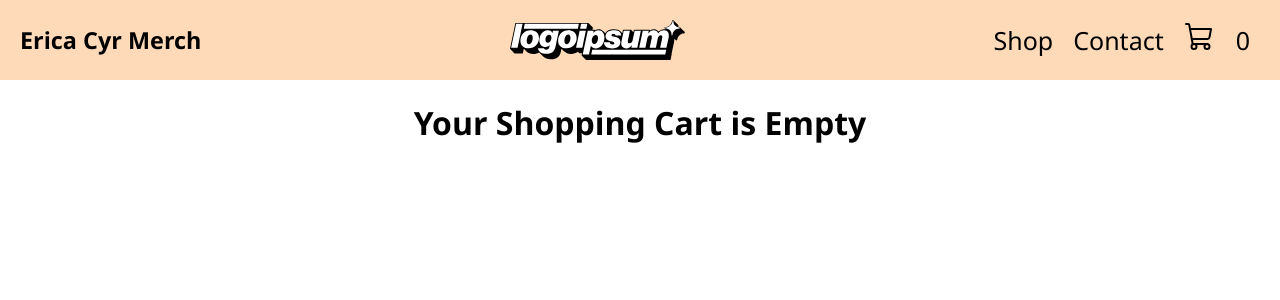
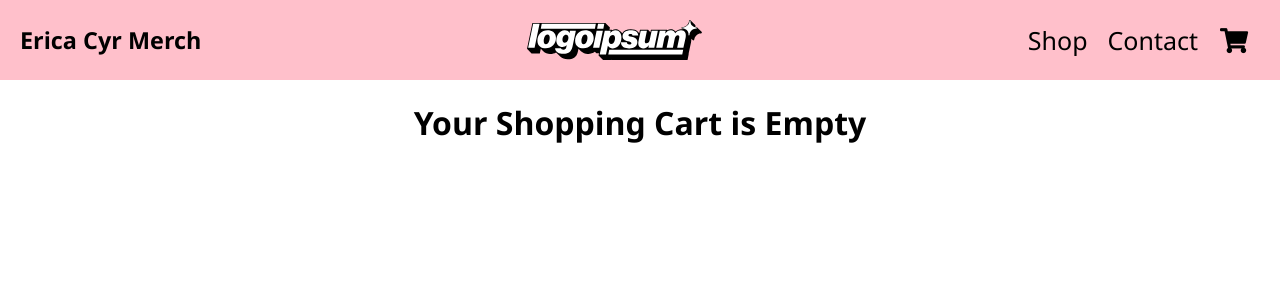
Before and after one commit to lucian716/erica-cyr-merch, a React (Create React App) app: page /cart in a window 1280 px wide. Shown: the top 300 px of the page. Built offline with nearby package versions, Linux system fonts and the light colour scheme.

Commit message:
cart icon quantity

```diff
--- a/public/index.html
+++ b/public/index.html
@@ -3,6 +3,7 @@
   <head>
     <meta charset="utf-8" />
     <link rel="icon" href="%PUBLIC_URL%/favicon.ico" />
+  <link href="https://cdnjs.cloudflare.com/ajax/libs/font-awesome/5.15.4/css/all.min.css" rel="stylesheet">
     <meta name="viewport" content="width=device-width, initial-scale=1" />
     <meta name="theme-color" content="#000000" />
     <meta
--- a/src/components/navbar.css
+++ b/src/components/navbar.css
@@ -1,7 +1,7 @@
 .navbar {
   width: 100%;
   height: 80px;
-  background-color: peachpuff;
+  background-color: pink;
   display: flex;
   align-items: center;
   padding: 0 20px;
--- a/src/components/navbar.jsx
+++ b/src/components/navbar.jsx
@@ -1,11 +1,13 @@
-import React from "react";
+import React, { useContext } from "react";
 import { Link } from "react-router-dom";
 import { ShoppingCart } from "phosphor-react";
 import "./navbar.css";
 import Logo from "../assets/Logo.svg";
-import CartIcon from "../pages/cart/cart-icon";
+import { ShopContext } from "../context/shop-context";
 
 export const Navbar = () => {
+  const { getTotalCartQuantity } = useContext(ShopContext);
+
   return (
     <div className="navbar">
       <div className="navbarTitle">
@@ -17,10 +19,12 @@ export const Navbar = () => {
       <div className="links">
         <Link to="/"> Shop </Link>
         <Link to="/contact"> Contact </Link>
-        <Link to="/cart">
-          <ShoppingCart size={32} />
+        <Link to="/cart" className="cart-icon">
+          <i className="fas fa-shopping-cart"></i>
+          {getTotalCartQuantity() > 0 && (
+            <span className="cart-item-count">{getTotalCartQuantity()}</span>
+          )}
         </Link>
-        <CartIcon />
       </div>
     </div>
   );
--- a/src/pages/cart/cart-icon.jsx
+++ /dev/null
@@ -1,18 +0,0 @@
-import React, { useContext } from "react";
-import { Link } from "react-router-dom";
-import { ShopContext } from "../../context/shop-context";
-
-const CartIcon = () => {
-  const { getTotalCartQuantity } = useContext(ShopContext);
-
-  return (
-    <Link to="/cart">
-      <div className="cart-icon">
-        <i className="fas fa-shopping-cart"></i>
-        <span className="cart-item-count">{getTotalCartQuantity()}</span>
-      </div>
-    </Link>
-  );
-};
-
-export default CartIcon;
--- a/src/pages/cart/cart.css
+++ b/src/pages/cart/cart.css
@@ -39,6 +39,15 @@
   font-weight: bolder;
 }
 
+.countHandler button {
+  background-color: pink;
+  color: white;
+  border: none;
+  border-radius: 8px;
+  margin: 0 5px;
+  cursor: pointer;
+}
+
 .subtotal-container {
   display: flex;
   flex-direction: column;
@@ -66,3 +75,26 @@
   margin: 10px;
   cursor: pointer;
 }
+
+.cart-icon {
+  position: relative;
+  display: flex;
+  align-items: center;
+  justify-content: center;
+  width: 32px;
+  height: 32px;
+  font-size: 24px;
+}
+
+.cart-item-count {
+  content: attr(value);
+  font-size: 12px;
+  color: white;
+  background: rgb(231, 89, 89);
+  border-radius: 100%;
+  padding: 4px;
+  position: absolute;
+  top: -8px;
+  right: -8px;
+  opacity: 0.9;
+}
--- a/src/pages/cart/cart.jsx
+++ b/src/pages/cart/cart.jsx
@@ -1,6 +1,5 @@
 import React, { useContext } from "react";
 import { Link, useNavigate } from "react-router-dom";
-import { ShoppingCart } from "phosphor-react";
 import { ShopContext } from "../../context/shop-context";
 import { PRODUCTS } from "../../products";
 import { CartItem } from "./cart-item";
@@ -10,17 +9,19 @@ import { PayPalButtons } from "@paypal/react-paypal-js";
 export const Cart = () => {
   const { cartItems, getTotalCartAmount, checkout } = useContext(ShopContext);
   const totalAmount = getTotalCartAmount();
-
   const navigate = useNavigate();
 
   const PayPalButton = () => {
     return (
       <PayPalButtons
         createOrder={(data, actions) => {
+          // Function to create the order on PayPal
         }}
         onApprove={(data, actions) => {
+          // Function to handle the successful payment
         }}
         onError={(error) => {
+          // Function to handle payment errors
         }}
       />
     );
@@ -28,7 +29,7 @@ export const Cart = () => {
 
   return (
     <div className="cart">
-      {totalAmount > 0 ? (
+      {totalAmount > 0 ? ( // Display cart items only if cart is not empty
         <div>
           <h1>Your Cart Items</h1>
           <div className="cart-items">
```
